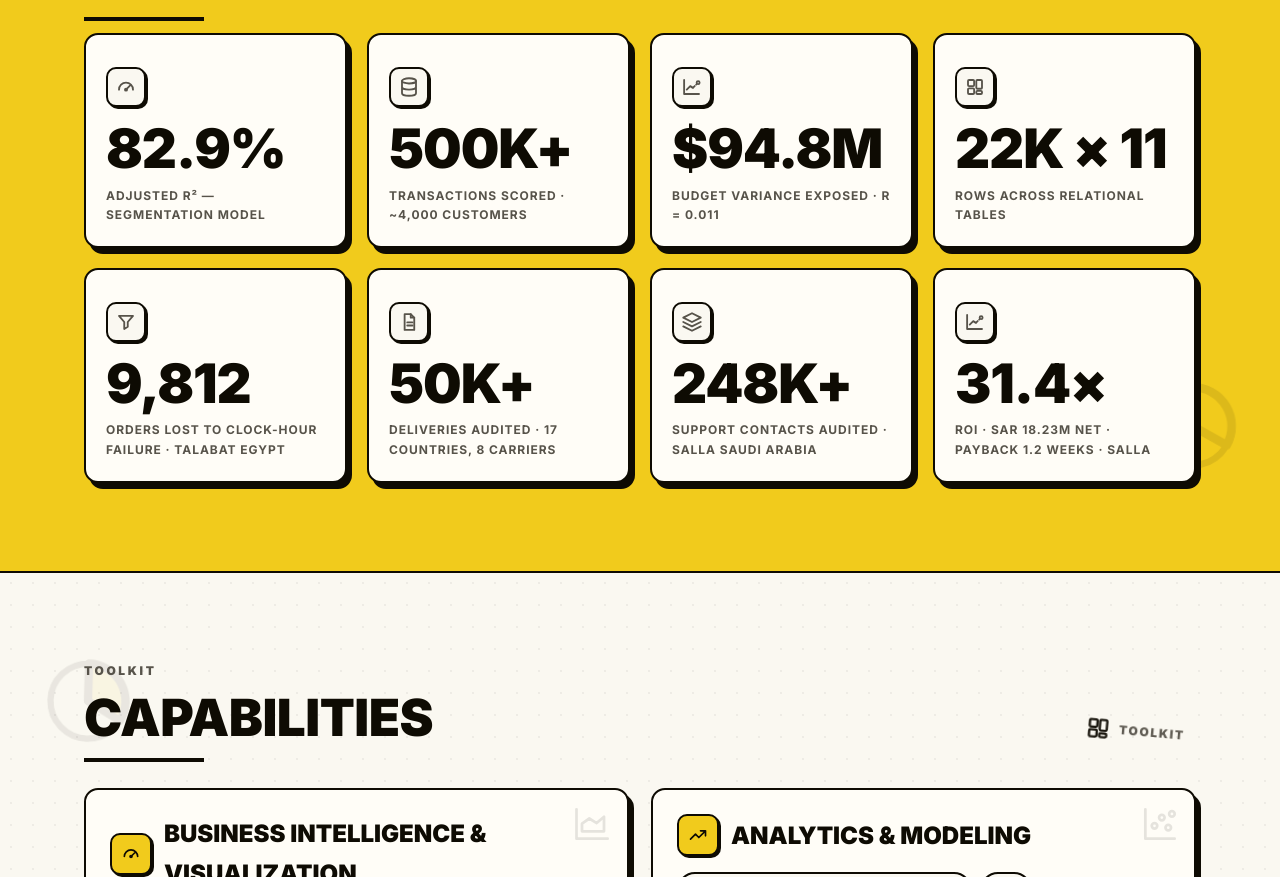
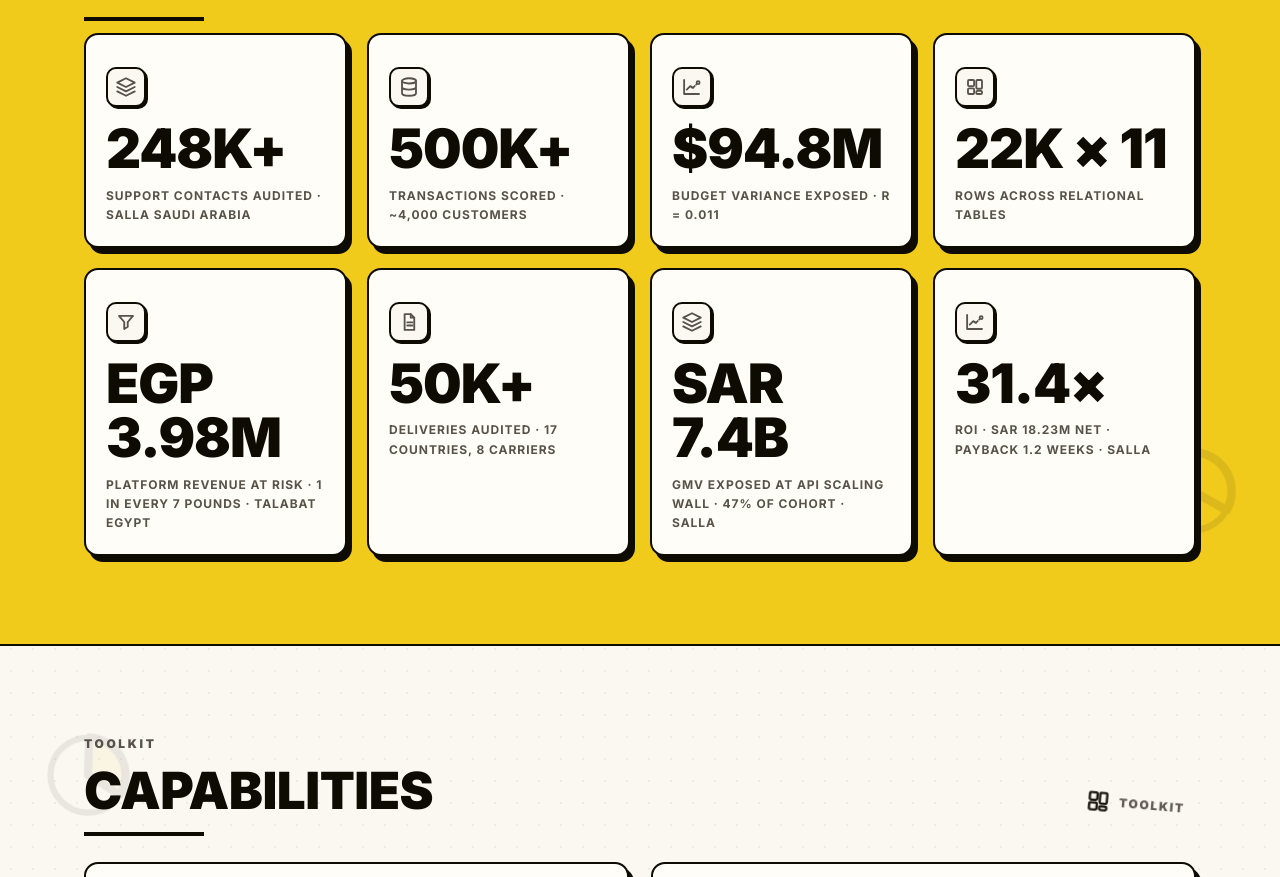
Before and after one commit to Wezzzaaa/wezzzaaa.github.io, a plain HTML site: page index.html in a window 1280 px wide. Shown: the part 3476-4353 px from the top of the page. Drawn offline with Linux system fonts and the light colour scheme; a web font is replaced by a local one.

Commit message:
impact cards modification

```diff
--- a/index.html
+++ b/index.html
@@ -1091,8 +1091,8 @@ html[dir="rtl"] #progress{transform-origin:right}
       <div class="stats">
         <!-- row 1 — 4 cards -->
         <div class="stat" data-reveal>
-          <span class="stat-ic" aria-hidden="true"><svg class="ic" viewBox="0 0 24 24"><use href="#i-gauge"/></svg></span>
-          <b data-count="82.9" data-decimals="1" data-suffix="%">82.9%</b><span><span class="e">Adjusted R² — segmentation model</span><span class="a">معامل تحديد معدّل — نموذج التقسيم</span></span></div>
+          <span class="stat-ic" aria-hidden="true"><svg class="ic" viewBox="0 0 24 24"><use href="#i-layers"/></svg></span>
+          <b data-count="248" data-suffix="K+">248K+</b><span><span class="e">support contacts audited · Salla Saudi Arabia</span><span class="a">تذكرة دعم دُققت · سلة المملكة العربية السعودية</span></span></div>
         <div class="stat" data-reveal style="--d:1">
           <span class="stat-ic" aria-hidden="true"><svg class="ic" viewBox="0 0 24 24"><use href="#i-db"/></svg></span>
           <b data-count="500" data-suffix="K+">500K+</b><span><span class="e">transactions scored · ~4,000 customers</span><span class="a">معاملة مُقيَّمة · نحو 4,000 عميل</span></span></div>
@@ -1105,13 +1105,13 @@ html[dir="rtl"] #progress{transform-origin:right}
         <!-- row 2 — 4 cards: Talabat × 2, Salla × 2 -->
         <div class="stat" data-reveal>
           <span class="stat-ic" aria-hidden="true"><svg class="ic" viewBox="0 0 24 24"><use href="#i-funnel"/></svg></span>
-          <b data-count="9812" data-suffix="">9,812</b><span><span class="e">orders lost to clock-hour failure · Talabat Egypt</span><span class="a">طلباً ضائعاً بسبب فشل ساعي · طلبات مصر</span></span></div>
+          <b data-count="3.98" data-decimals="2" data-prefix="EGP " data-suffix="M">EGP 3.98M</b><span><span class="e">platform revenue at risk · 1 in every 7 pounds · Talabat Egypt</span><span class="a">إيراد منصة في خطر · جنيه من كل 7 · طلبات مصر</span></span></div>
         <div class="stat" data-reveal style="--d:1">
           <span class="stat-ic" aria-hidden="true"><svg class="ic" viewBox="0 0 24 24"><use href="#i-doc"/></svg></span>
           <b data-count="50" data-suffix="K+">50K+</b><span><span class="e">deliveries audited · 17 countries, 8 carriers</span><span class="a">عملية تسليم دُققت · 17 دولة و8 شركات شحن</span></span></div>
         <div class="stat" data-reveal style="--d:2">
           <span class="stat-ic" aria-hidden="true"><svg class="ic" viewBox="0 0 24 24"><use href="#i-layers"/></svg></span>
-          <b data-count="248" data-suffix="K+">248K+</b><span><span class="e">support contacts audited · Salla Saudi Arabia</span><span class="a">تذكرة دعم دُققت · سلة المملكة العربية السعودية</span></span></div>
+          <b data-count="7.4" data-decimals="1" data-prefix="SAR " data-suffix="B">SAR 7.4B</b><span><span class="e">GMV exposed at API scaling wall · 47% of cohort · Salla</span><span class="a">إيراد إجمالي مكشوف عند جدار الـAPI · 47% من المجموعة · سلة</span></span></div>
         <div class="stat" data-reveal style="--d:3">
           <span class="stat-ic" aria-hidden="true"><svg class="ic" viewBox="0 0 24 24"><use href="#i-predict"/></svg></span>
           <b data-count="31.4" data-decimals="1" data-suffix="×">31.4×</b><span><span class="e">ROI · SAR 18.23M net · payback 1.2 weeks · Salla</span><span class="a">عائد استثمار · 18.23 مليون ريال صافٍ · استرداد 1.2 أسبوع · سلة</span></span></div>
```
